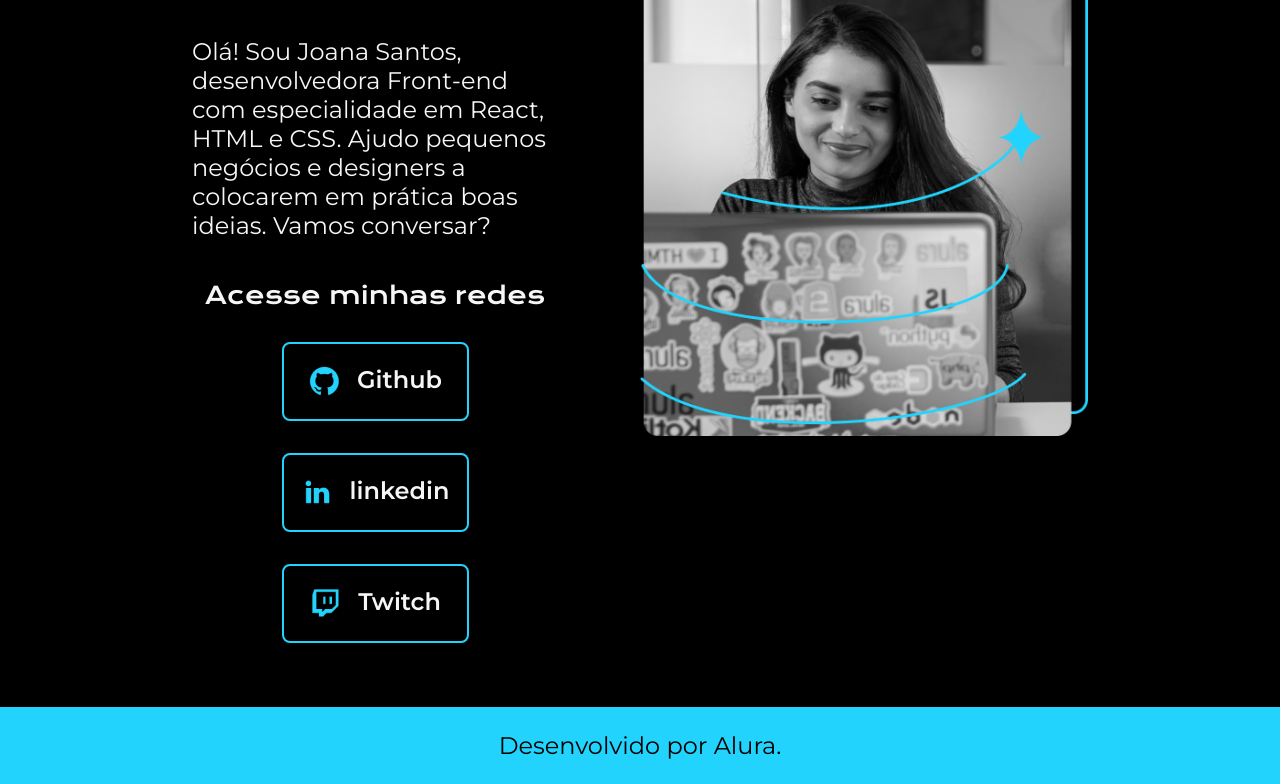
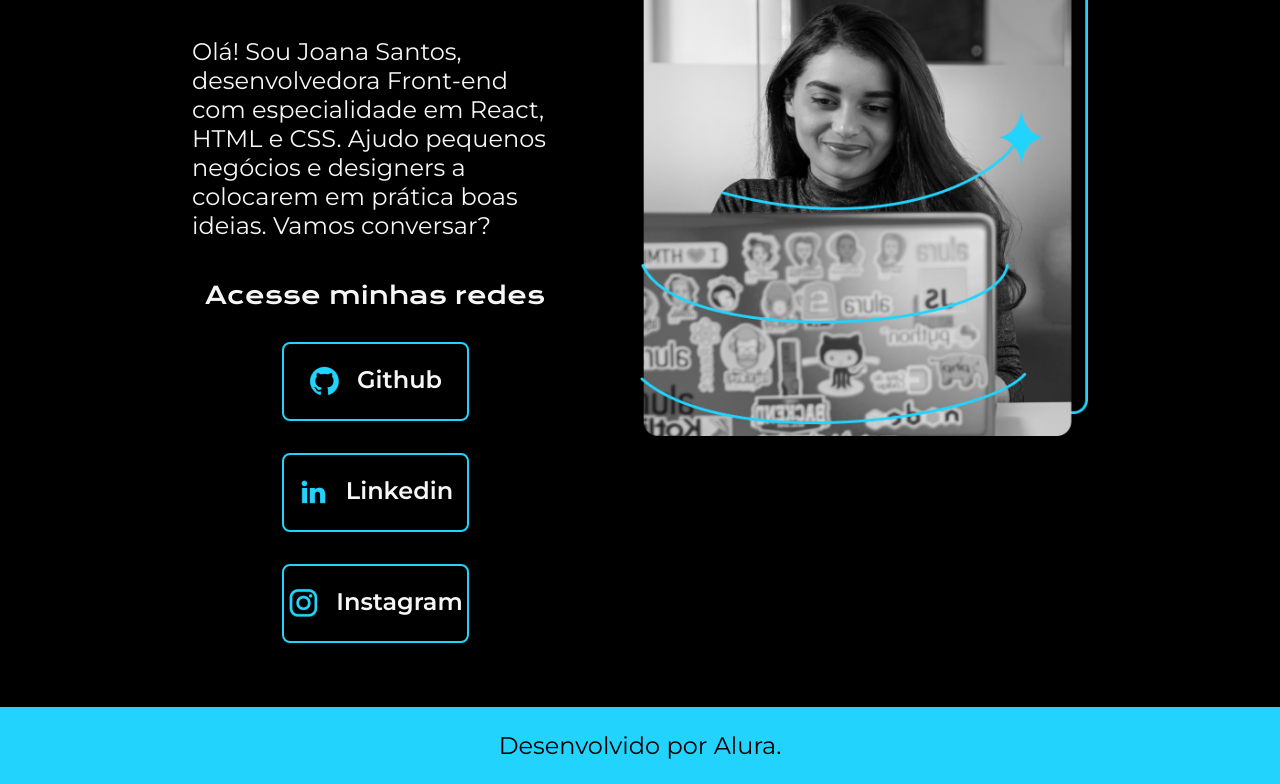
Before and after one commit to SantanderNycz/portfolio-alura, a plain HTML site: page index.html in a window 1280 px wide. Shown: the part 392-1176 px from the top of the page. Drawn offline with nearby package versions, Linux system fonts and the light colour scheme.

Commit message:
Update index.html

```diff
--- a/index.html
+++ b/index.html
@@ -20,24 +20,20 @@
         <section class="apresentacao__conteudo">
             <h1 class="apresentacao__conteudo__titulo">Eleve seu negócio digital a outro nível<strong class="titulo-destaque">com um Front-end de qualidade!
                 </strong></h1>
-            <p class="apresentacao__conteudo__texto">Olá! Sou Joana Santos, desenvolvedora
-                Front-end com especialidade em React, HTML e
-                CSS. Ajudo pequenos negócios e designers a
-                colocarem em prática boas ideias. Vamos
-                conversar?</p>
+            <p class="apresentacao__conteudo__texto">Olá! Sou Joana Santos, desenvolvedora Front-end com especialidade em React, HTML e CSS. Ajudo pequenos negócios e designers a colocarem em prática boas ideias. Vamos conversar?</p>
             <div class="apresentacao__links">
                 <h2 class="apresentacao__links__subtitulo">Acesse minhas redes</h2>
-                <a class="apresentacao__links__navegacao" href="https://github.com/rafaballerini">
+                <a class="apresentacao__links__navegacao" href="https://github.com/santander-nycz">
                     <img src="./assets/github.png">
                     Github
                 </a>
-                <a class="apresentacao__links__navegacao" href="https://linkedin.com/in/rafaellaballerini">
+                <a class="apresentacao__links__navegacao" href="https://linkedin.com/in/leonardo-santander-nycz">
                     <img src="./assets/linkedin.png">
-                    linkedin
+                    Linkedin
                 </a>
-                <a class="apresentacao__links__navegacao" href="https://twitch.tv/guilimadev">
-                    <img src="./assets/twitch.png">
-                    Twitch
+                <a class="apresentacao__links__navegacao" href="https://instagram.com/leo.nycz">
+                    <img src="./assets/instagram.png">
+                    Instagram
                 </a>
             </div>
         </section>
```
